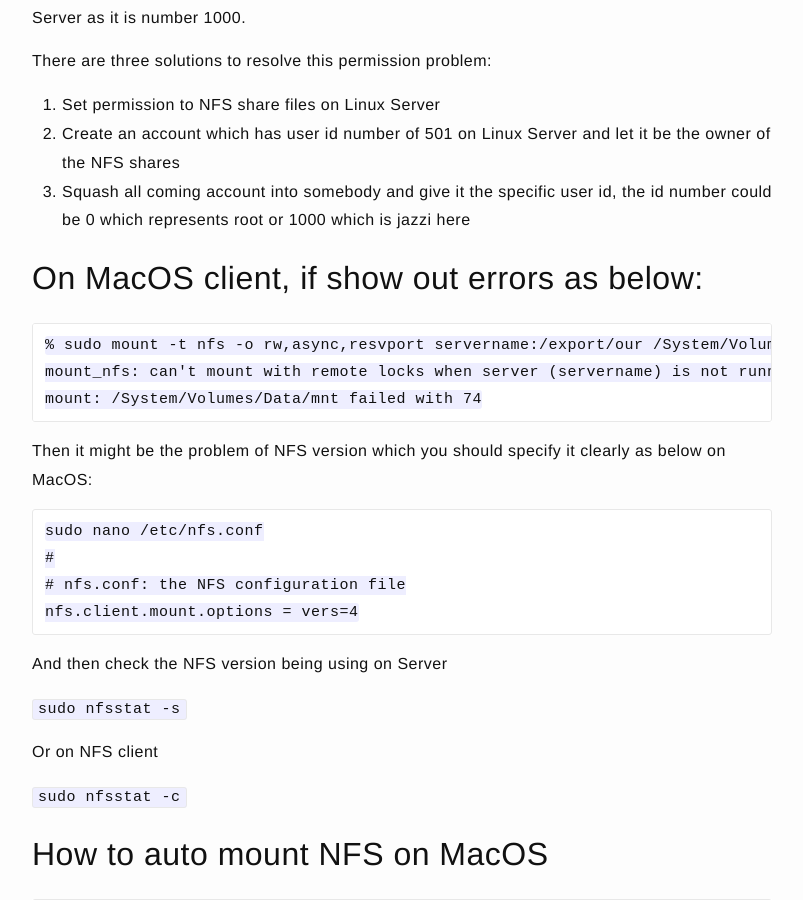
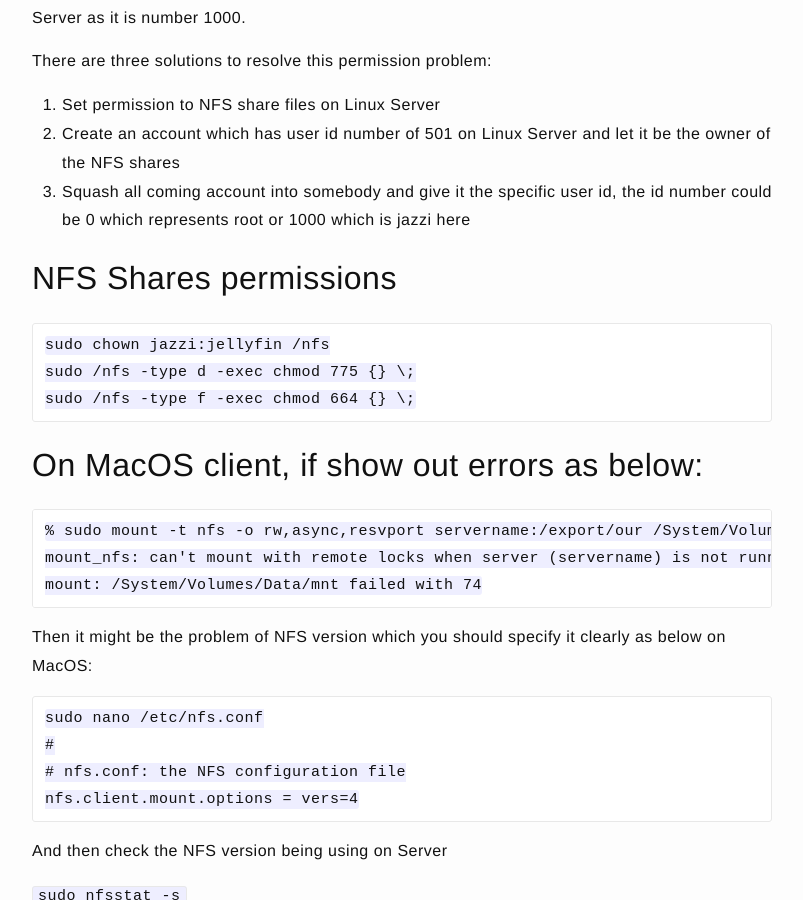
Before and after one commit to jazzi/jazzi.github.io, a Jekyll site: the page built from _posts/2022-07-20-nfs-macos.md, in a window 1280 px wide and 900 px high, scrolled down 1500 px. Shown: the whole window, without its empty margins (238-1041 px from the left). Built offline with Jekyll 4.4.1, drawn with Linux system fonts in a browser that asks for light colours.

Commit message:
add content

````diff
--- a/_posts/2022-07-20-nfs-macos.md
+++ b/_posts/2022-07-20-nfs-macos.md
@@ -50,6 +50,14 @@ There are three solutions to resolve this permission problem:
 1. Set permission to NFS share files on Linux Server
 2. Create an account which has user id number of 501 on Linux Server and let it be the owner of the NFS shares
 3. Squash all coming account into somebody and give it the specific user id, the id number could be 0 which represents root or 1000 which is jazzi here
+
+## NFS Shares permissions
+
+```
+sudo chown jazzi:jellyfin /nfs
+sudo /nfs -type d -exec chmod 775 {} \;
+sudo /nfs -type f -exec chmod 664 {} \;
+```
 
 ## On MacOS client, if show out errors as below:
 
````
